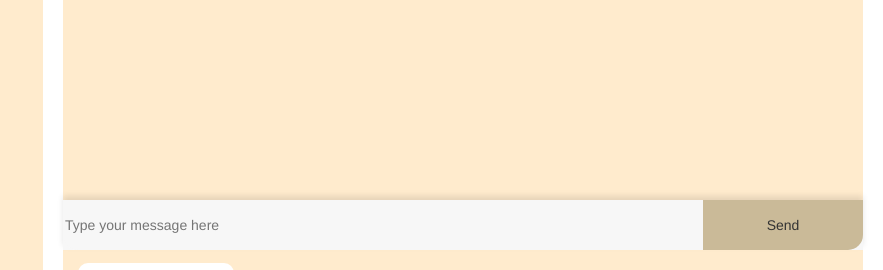
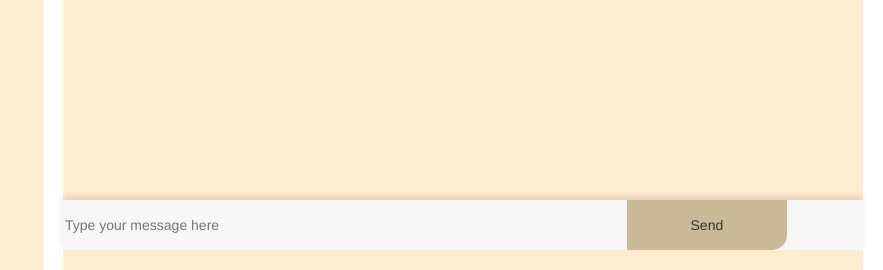
Before and after one commit to gariypaul/SecureChat, a Flask app: page /chat/1 in a window 1280 px wide. Shown: the part 1020-1290 px from the top of the page, without its empty margins (397-1280 px from the left). Run offline with Flask 3, Linux system fonts and the light colour scheme; the visitor is signed in with stand-in values (Sample User, id 1); some libraries are stand-ins or nearby versions.

Commit message:
Added message posting

```diff
--- a/main.py
+++ b/main.py
@@ -44,11 +44,17 @@ def start_chat():
         return redirect(url_for("chat", chat_id=chat_id))
     return render_template("start_chat.html", users = data.keys(), current_user=session["name"])
 
-@app.route("/chat/<chat_id>")
+@app.route("/chat/<chat_id>", methods=["GET", "POST"])
 def chat(chat_id):
     if chat_id not in messages:
         messages[chat_id] = []
-    return render_template("chat.html", chat_id=chat_id, messages=[["Bob",'Test message 1'],["Alice","Test message 2"]],users = data.keys(),current_user=session["name"], user_b=session["user_b"])
+    if request.method == "POST":
+        user_a = session["name"]
+        message = request.form["message"]
+        messages[chat_id].append([user_a, message])
+        return redirect(url_for('chat', chat_id=chat_id))
+
+    return render_template("chat.html", chat_id=chat_id, messages=messages[chat_id],users = data.keys(),current_user=session["name"], user_b=session["user_b"])
 
 #TODO: add socketIO event handlers
 
--- a/static/styles/styles.css
+++ b/static/styles/styles.css
@@ -77,7 +77,9 @@ body, html {
     min-width: 20%;
     height: fit-content;
 }
-
+#message-form{
+    width: 100%;
+}
 #chat-container{
     min-height: 100vh;
     position:relative
@@ -93,7 +95,7 @@ body, html {
 #chat-messages{
     flex-grow: 1;
     display: flex;
-    flex-direction: column-reverse;
+    flex-direction: column;
     overflow-y: auto;
     height: 100%;
     padding: 10px;
@@ -114,7 +116,7 @@ body, html {
     box-shadow: 0px -4px 6px rgba(0, 0, 0, 0.1); /* Subtle shadow upwards */
 }
 #message-input{
-    width: 80%;
+    width: 70%;
     height: 100%;
     border-bottom-left-radius: 15px;
     flex-grow: 1;
--- a/templates/chat.html
+++ b/templates/chat.html
@@ -17,6 +17,7 @@
     {%endfor%}
     </div>
     <div id="message-text">
+       <form id="message-form" action="{{ url_for('chat', chat_id=chat_id) }}" method="POST">
             <input
                 type="text"
                 placeholder="Type your message here"
@@ -25,6 +26,7 @@
                 required
             >
             <button type="submit" id="send-message">Send</button>
+       </form>
     </div>
 
 </div>
```
Lines whose indentation alone changed are shown as unchanged.
